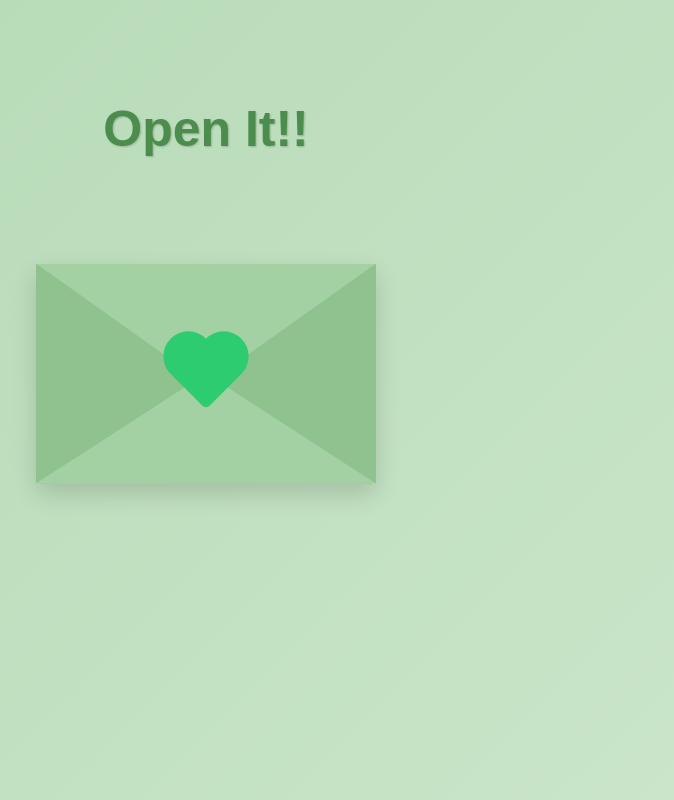
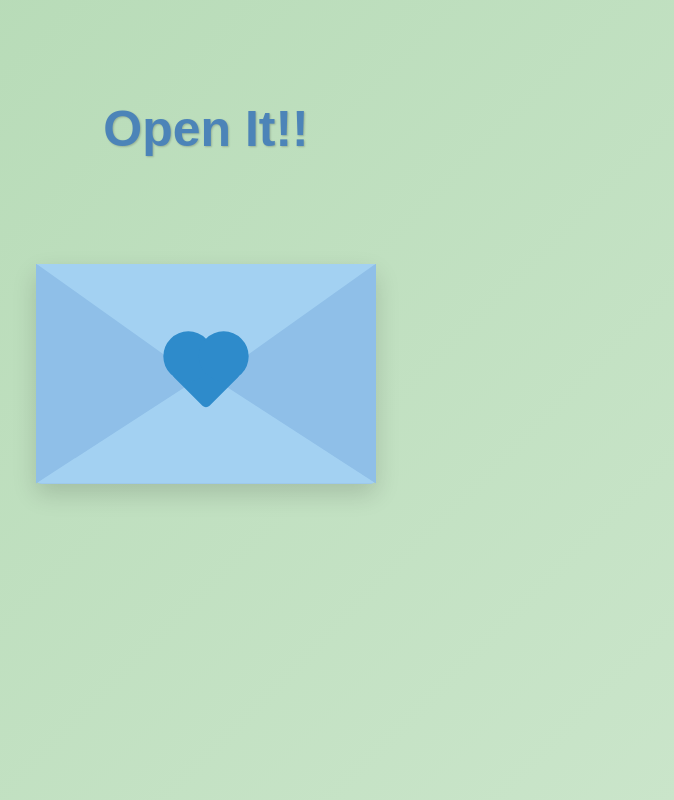
Before and after one commit to Not-Saturoo/a_mysterious_letter, a plain HTML site: page index.html in a window 1280 px wide. Both pictures are taken after a click on the button "Yes". Shown: the whole page, without its empty margins (434-1108 px from the left). Drawn offline with Linux system fonts and the light colour scheme.

Commit message:
Update index.html

```diff
--- a/index.html
+++ b/index.html
@@ -4,6 +4,7 @@
 <meta charset="UTF-8">
 <meta name="viewport" content="width=device-width, initial-scale=1.0">
 <title>A Mysterious Letter... (From ???)</title>
+  <link rel="icon" type="png" href="https://www.google.com/imgres?q=question%20mark%20png&imgurl=https%3A%2F%2Fi.pinimg.com%2F474x%2Fb5%2Fe1%2F38%2Fb5e13826d6c76a0aca3b2be40e806817.jpg&imgrefurl=https%3A%2F%2Fin.pinterest.com%2Fpin%2F618048748838026182%2F&docid=h5Y5LK5kn8GOHM&tbnid=v9dJ5pP3oXfFsM&vet=12ahUKEwiF7My2n5aYAxWIgFYBHQTACG0QnPAOegQILBAA..i&w=260&h=421&hcb=2&ved=2ahUKEwiF7My2n5aYAxWIgFYBHQTACG0QnPAOegQILBAA">
 <style>
   body {
     margin: 0;
@@ -78,7 +79,7 @@
     text-align: center;
     font-size: 50px;
     font-weight: bold;
-    color: #4c8c4c;
+    color:#4C84B8;
     text-shadow: 1px 1px 2px rgba(0,0,0,0.2);
     user-select: none;
     transform: translateY(100px);
@@ -103,7 +104,7 @@
     position: absolute;
     width: 100%;
     height: 100%;
-    background: #99cc99;
+    background: #99C2E6;
     border-radius: 6px;
     box-shadow: 0 10px 25px rgba(0, 0, 0, 0.15);
     z-index: 1;
@@ -115,7 +116,7 @@
     left: 10px;
     width: calc(100% - 20px);
     height: 85%;
-    background: #e6f2e6;
+    background: #E6F2FF;
     border-radius: 6px;
     box-shadow: 0 4px 12px rgba(0, 0, 0, 0.15);
     transform: translateY(100%);
@@ -196,14 +197,14 @@
 
   .letter-content h1 {
     margin: 0 0 5px 0;
-    color: #6fa36f;
+    color: #6FA3D2;
     flex-shrink: 0;
   }
 
   .letter-instruction {
     display: block;
     font-size: 12px;
-    color: #4c8c4c;
+    color: #4C84B8;
     font-style: italic;
     opacity: 0.8;
     margin-bottom: 10px;
@@ -235,7 +236,7 @@
     left: 0;
     width: 100%;
     height: 100%;
-    background: #a3d1a3;
+    background: #A3D1F2;
     border-radius: 6px;
     clip-path: polygon(0 100%, 50% 40%, 100% 100%);
     z-index: 3;
@@ -247,7 +248,7 @@
     left: 0;
     width: 100%;
     height: 55%;
-    background: #a3d1a3;
+    background: #A3D1F2;
     clip-path: polygon(0 0, 100% 0, 50% 100%);
     transform-origin: top;
     transform: rotateX(0deg);
@@ -260,7 +261,7 @@
     top: 30%;
     width: 50%;
     height: 70%;
-    background: #8fc28f;
+    background: #8FBFE8;
     z-index: 2;
   }
 
@@ -269,7 +270,7 @@
     top: 0;
     width: 50%;
     height: 100%;
-    background: #8fc28f;
+    background: #8FBFE8;
     clip-path: polygon(0 0, 100% 50%, 0 100%);
     z-index: 3;
   }
@@ -279,7 +280,7 @@
     top: 0;
     width: 50%;
     height: 100%;
-    background: #8fc28f;
+    background: #8FBFE8;
     clip-path: polygon(100% 0, 0 50%, 100% 100%);
     z-index: 3;
   }
@@ -290,7 +291,7 @@
     left: 50%;
     width: 50px;
     height: 50px;
-    background: #2ecc71;
+    background: #2E8BCB;
     transform: translate(-50%, -50%) rotate(-45deg);
     z-index: 5;
     transition: opacity 0.4s ease;
@@ -302,7 +303,7 @@
     position: absolute;
     width: 50px;
     height: 50px;
-    background: #2ecc71;
+    background: #2E8BCB;
     border-radius: 50%;
   }
 
@@ -327,7 +328,7 @@
   .below-text {
     margin-top: 30px;
     font-size: 20px;
-    color: #4c8c4c;
+    color: #4C84B8;
     opacity: 0;
     transition: opacity 0.6s ease;
     font-weight: 500;
```
